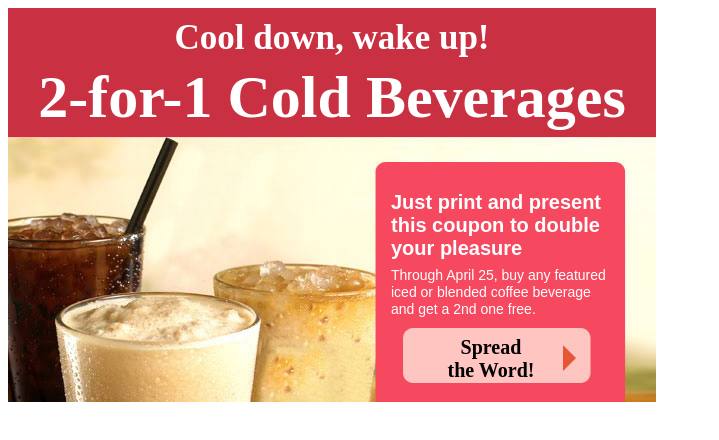
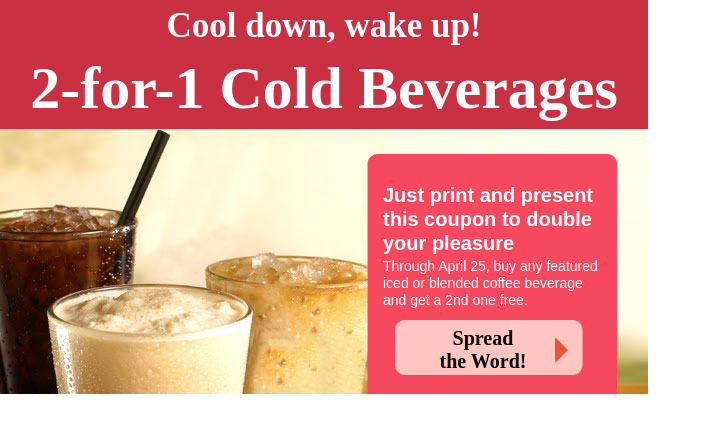
Before and after one commit to aperuzzo/JScourse, a plain HTML site: page week1/assignment1/index.html in a window 1280 px wide. Shown: the whole page, without its empty margins (0-719 px from the left). Drawn offline with nearby package versions, Linux system fonts and the light colour scheme.

Commit message:
assignment 1 final
final tweaks to assignment one. adjusted line height in my H1, H2, H3
to adjust for different browser interpretation.

```diff
--- a/week1/assignment1/css/main.css
+++ b/week1/assignment1/css/main.css
@@ -11,24 +11,27 @@ h1, h2, h3, p {
 h1, h2 {
     text-align: center;
     font-family: serif;
+    line-height: 1.2em;
 }
 
 h1 {
     margin-top: 0px;
     margin-bottom: 5px;
-    padding-top: 10px;
+    padding-top: 5px;
     font-size: 35px;
 }
 
 h2 {
     font-size: 60px;
     margin: 5px 0;
+
 }
 
 h3 {
     margin-bottom: 3px;
     font-size: 20px;
     font-family: sans-serif;
+    line-height: 1.2em;
 }
 
 h4 {
@@ -42,7 +45,7 @@ h4 {
 
 p {
     font-size: 14px;
-    margin-top: 7px;
+    margin-top: 3px;
     line-height: 1.2em;
     font-family: sans-serif;
 }
--- a/week1/assignment1/index.html
+++ b/week1/assignment1/index.html
@@ -10,7 +10,7 @@
         <link rel="apple-touch-icon" href="apple-touch-icon.png">
         <!-- Place favicon.ico in the root directory -->
 
-        <!-- <link rel="stylesheet" href="css/normalize.css"> -->
+        <link rel="stylesheet" href="css/normalize.css">
         <link rel="stylesheet" href="css/main.css">
         <script src="js/vendor/modernizr-2.8.3.min.js"></script>
     </head>
```
